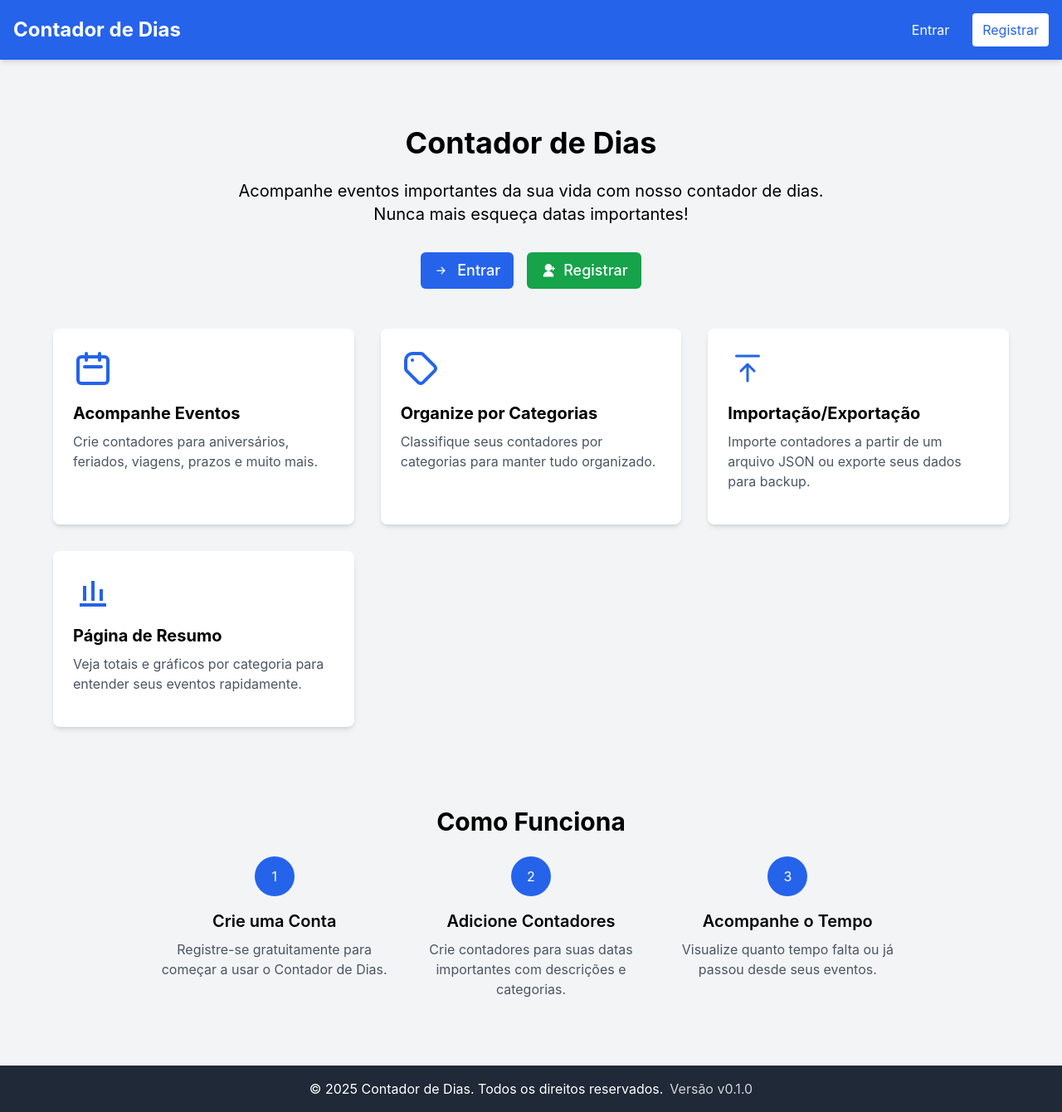
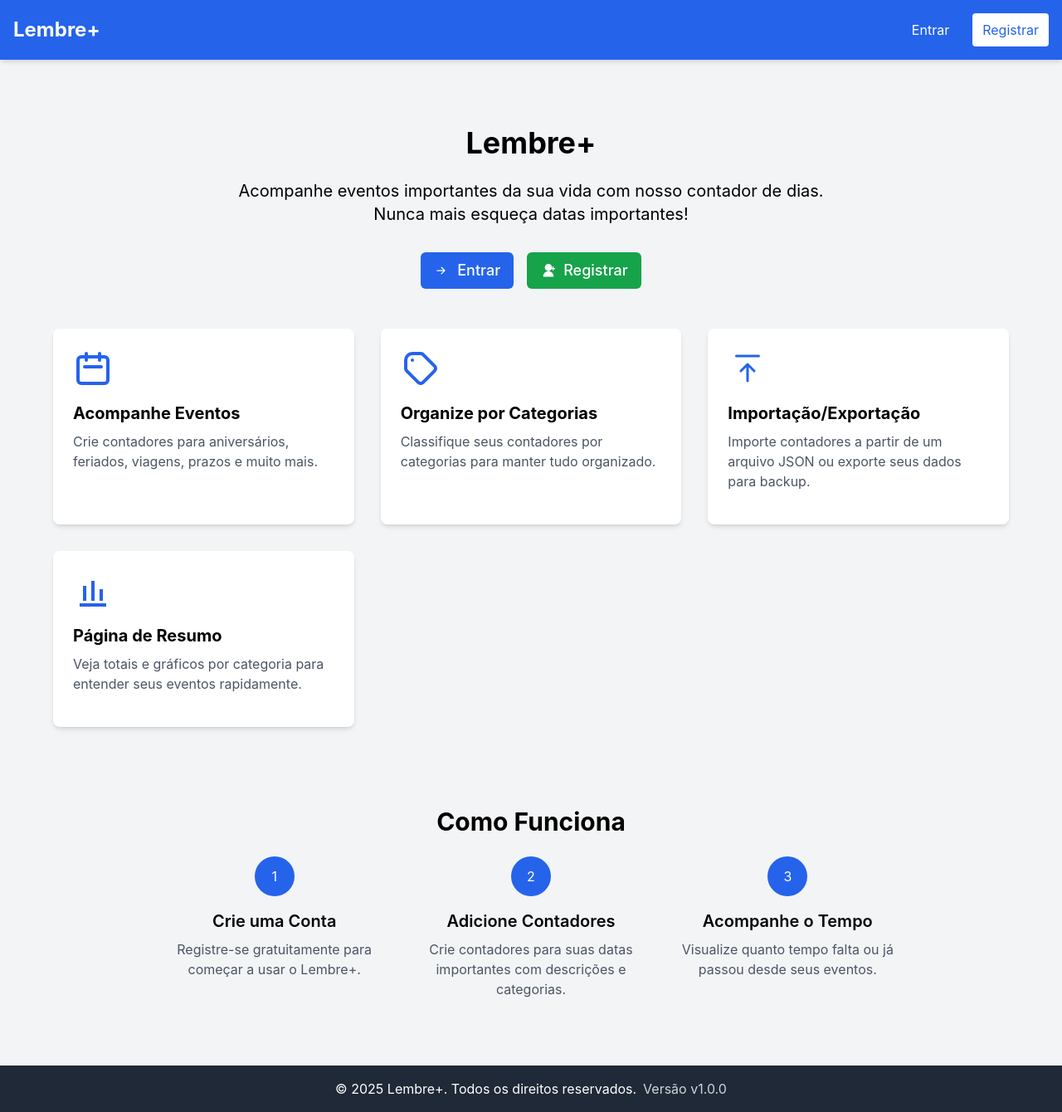
Before and after one commit to adcdenis/contadordias, a React (Vite) app in the folder frontend/: page / in a window 1280 px wide. Shown: the whole page at 83% size. Built offline with nearby package versions, Linux system fonts and the light colour scheme.

Commit message:
mudanças no nome do projeto para conta+

```diff
--- a/frontend/index.html
+++ b/frontend/index.html
@@ -3,7 +3,7 @@
   <head>
     <meta charset="UTF-8" />
     <meta name="viewport" content="width=device-width, initial-scale=1.0" />
-    <title>Contador de Dias</title>
+    <title>Lembre+</title>
     <link rel="manifest" href="/manifest.json" />
     <!-- Modern browsers -->
     <link rel="icon" type="image/svg+xml" href="/favicon.svg" />
--- a/frontend/package.json
+++ b/frontend/package.json
@@ -1,6 +1,6 @@
 {
   "name": "contadordias-frontend",
-  "version": "0.1.0",
+  "version": "1.0.0",
   "private": true,
   "dependencies": {
     "@testing-library/jest-dom": "^5.16.5",
--- a/frontend/src/components/Footer.jsx
+++ b/frontend/src/components/Footer.jsx
@@ -7,7 +7,7 @@ const Footer = () => {
     <footer className="bg-gray-800 text-white py-4">
       <div className="container mx-auto px-4 text-center">
         <p>
-          &copy; {new Date().getFullYear()} Contador de Dias. Todos os direitos reservados.
+          &copy; {new Date().getFullYear()} Lembre+. Todos os direitos reservados.
           <span className="text-gray-300 ml-2">Versão v{appVersion}</span>
         </p>
       </div>
--- a/frontend/src/components/Header.jsx
+++ b/frontend/src/components/Header.jsx
@@ -46,7 +46,7 @@ const Header = () => {
   return (
     <header className="bg-blue-600 text-white shadow-md">
       <div className="container mx-auto px-4 py-4 flex flex-wrap items-center justify-between gap-2">
-        <Link to="/" className="text-2xl font-bold flex-shrink-0">Contador de Dias</Link>
+        <Link to="/" className="text-2xl font-bold flex-shrink-0">Lembre+</Link>
 
         <nav className="flex flex-wrap items-center gap-2 ml-auto min-w-0">
           {user ? (
--- a/frontend/src/pages/Dashboard.jsx
+++ b/frontend/src/pages/Dashboard.jsx
@@ -160,7 +160,7 @@ const Dashboard = () => {
   return (
     <div className="p-3">
       <div className="flex justify-between items-center mb-4 bg-gradient-to-r from-blue-500 to-indigo-600 p-3 rounded-md shadow">
-        <h1 className="text-xl font-bold text-white">Meus Contadores</h1>
+        <h1 className="text-xl font-bold text-white">Contadores</h1>
         <div className="flex items-center gap-2">
           {/* Botões de seleção múltipla à esquerda do novo contador */}
           <button
--- a/frontend/src/pages/Home.jsx
+++ b/frontend/src/pages/Home.jsx
@@ -8,7 +8,7 @@ const Home = () => {
   return (
     <div className="flex flex-col items-center">
       <div className="text-center max-w-3xl mx-auto py-12">
-        <h1 className="text-4xl font-bold mb-6">Contador de Dias</h1>
+        <h1 className="text-4xl font-bold mb-6">Lembre+</h1>
         <p className="text-xl mb-8">
           Acompanhe eventos importantes da sua vida com nosso contador de dias.
           Nunca mais esqueça datas importantes!
@@ -107,7 +107,7 @@ const Home = () => {
               </div>
               <h3 className="text-xl font-semibold mb-2">Crie uma Conta</h3>
               <p className="text-gray-600">
-                Registre-se gratuitamente para começar a usar o Contador de Dias.
+                Registre-se gratuitamente para começar a usar o Lembre+.
               </p>
             </div>
 
```
Also changed, not shown: frontend/public/manifest.json.
